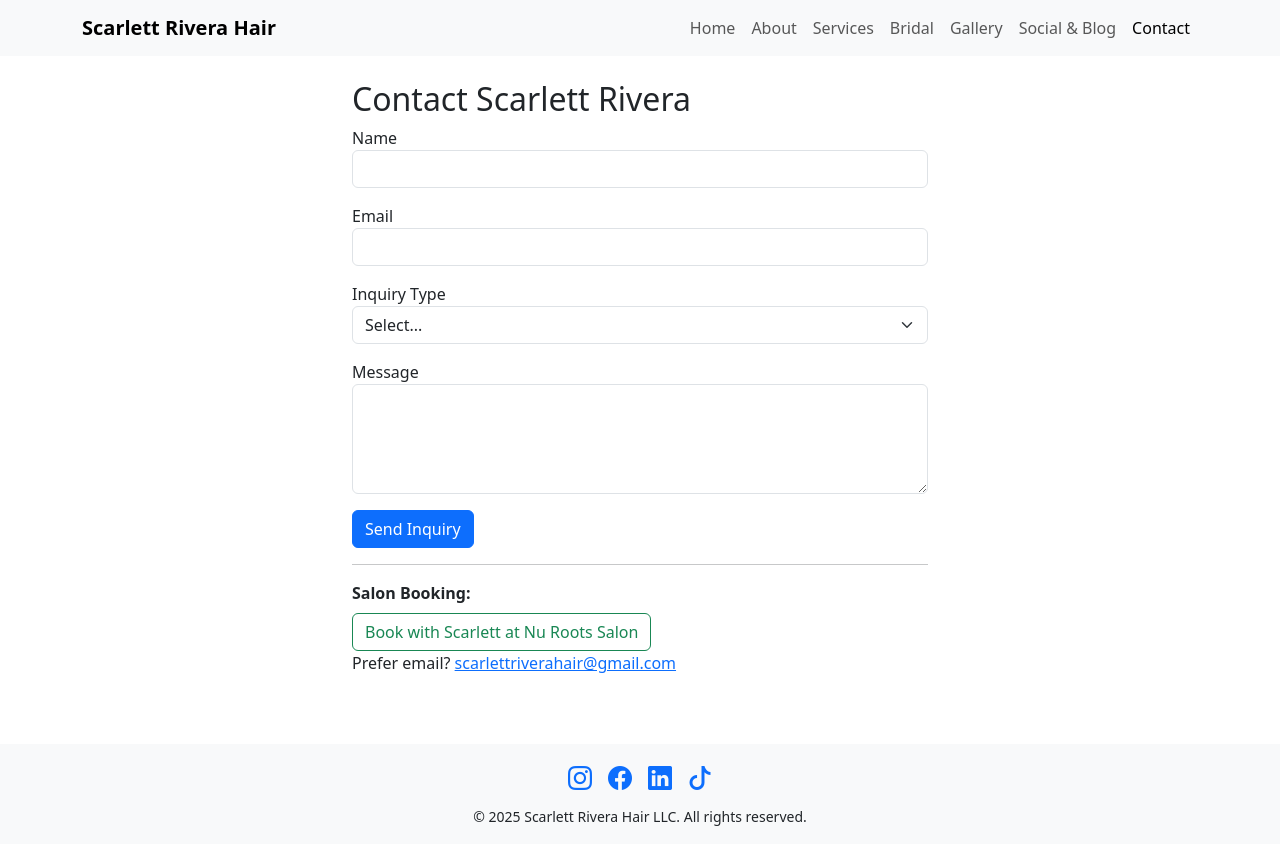
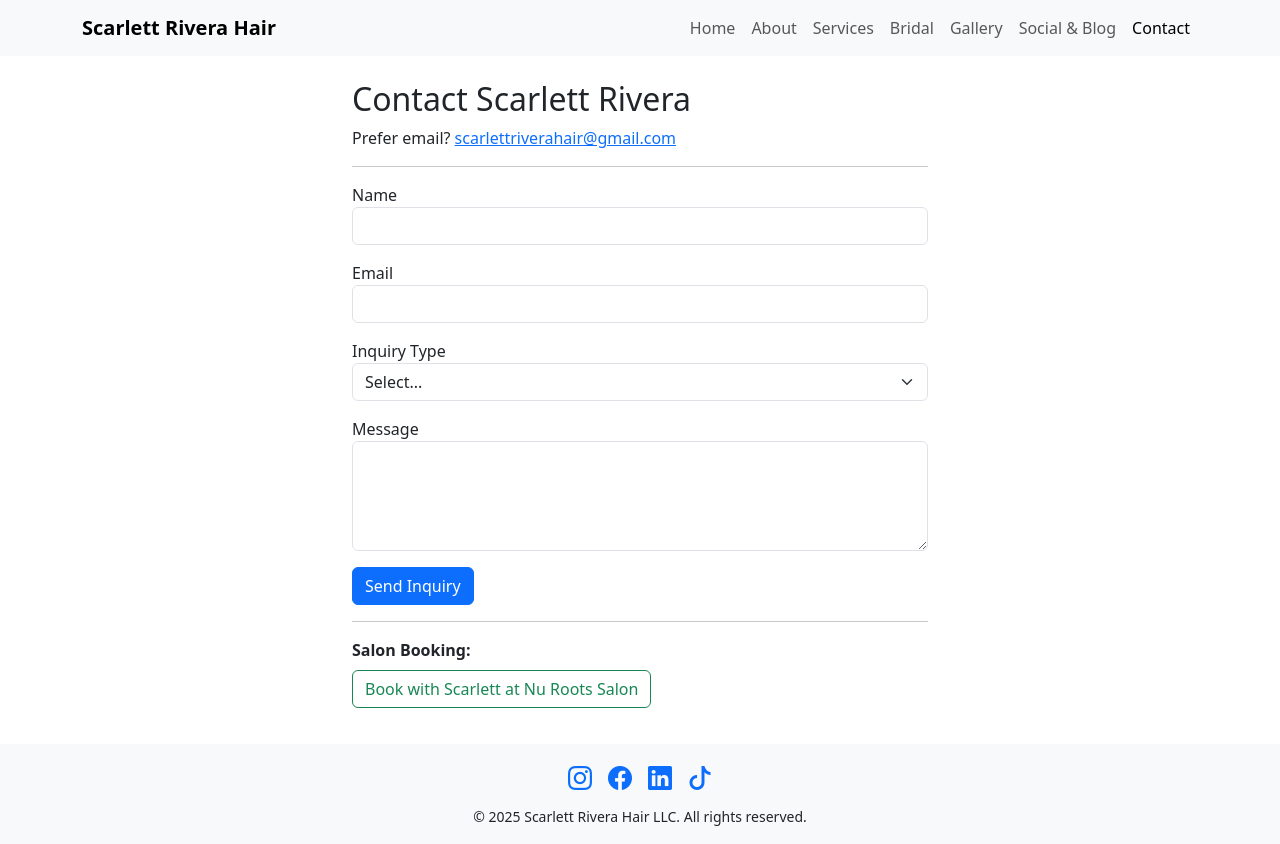
Before and after one commit to eejaythegoat/scarlettriverahair, a React (Create React App) app: page /contact in a window 1280 px wide. Built offline with nearby package versions, Linux system fonts and the light colour scheme.

Commit message:
Improve Contact page layout, add mailto link, and make contact form submit via Netlify forms

```diff
--- a/src/pages/Contact.js
+++ b/src/pages/Contact.js
@@ -1,39 +1,48 @@
 import React, { useState } from 'react';
 
 function Contact() {
-  const [form, setForm] = useState({
-    name: '',
-    email: '',
-    inquiry: '',
-    message: '',
-  });
+  const [submitted, setSubmitted] = useState(false);
 
-  const handleChange = (e) => {
-    setForm({ ...form, [e.target.name]: e.target.value });
-  };
-
-  const handleSubmit = (e) => {
-    e.preventDefault();
-    alert('Thank you for your message! (Form will email Scarlett later)');
-    // TODO: Add email integration when you get her email
-    setForm({ name: '', email: '', inquiry: '', message: '' });
-  };
+  if (submitted) {
+    return (
+      <div className="container" style={{ maxWidth: '600px' }}>
+        <h2>Thank you for your message!</h2>
+        <p>Scarlett will get back to you soon.</p>
+      </div>
+    );
+  }
 
   return (
-    <div className="container" style={{maxWidth: '600px'}}>
+    <div className="container" style={{ maxWidth: '600px' }}>
       <h2>Contact Scarlett Rivera</h2>
-      <form onSubmit={handleSubmit}>
+      <p>
+        Prefer email? <a href="mailto:scarlettriverahair@gmail.com">scarlettriverahair@gmail.com</a>
+      </p>
+      <hr />
+
+      <form
+        name="contact"
+        method="POST"
+        data-netlify="true"
+        netlify-honeypot="bot-field"
+        onSubmit={() => setSubmitted(true)}
+      >
+        {/* Netlify form required hidden input */}
+        <input type="hidden" name="form-name" value="contact" />
+        {/* Honeypot field for bots */}
+        <input type="hidden" name="bot-field" />
+
         <div className="mb-3">
           <label>Name</label>
-          <input className="form-control" name="name" value={form.name} onChange={handleChange} required />
+          <input className="form-control" name="name" required />
         </div>
         <div className="mb-3">
           <label>Email</label>
-          <input className="form-control" name="email" type="email" value={form.email} onChange={handleChange} required />
+          <input className="form-control" name="email" type="email" required />
         </div>
         <div className="mb-3">
           <label>Inquiry Type</label>
-          <select className="form-select" name="inquiry" value={form.inquiry} onChange={handleChange} required>
+          <select className="form-select" name="inquiry" required>
             <option value="">Select...</option>
             <option value="Bridal">Bridal</option>
             <option value="Color">Color</option>
@@ -43,7 +52,7 @@ function Contact() {
         </div>
         <div className="mb-3">
           <label>Message</label>
-          <textarea className="form-control" name="message" rows={4} value={form.message} onChange={handleChange} required />
+          <textarea className="form-control" name="message" rows={4} required />
         </div>
         <button className="btn btn-primary" type="submit">Send Inquiry</button>
       </form>
@@ -55,9 +64,6 @@ function Contact() {
           Book with Scarlett at Nu Roots Salon
         </a>
       </div>
-      <p>
-        Prefer email? <a href="mailto:scarlettriverahair@gmail.com">scarlettriverahair@gmail.com</a>
-      </p>
     </div>
   );
 }
```
